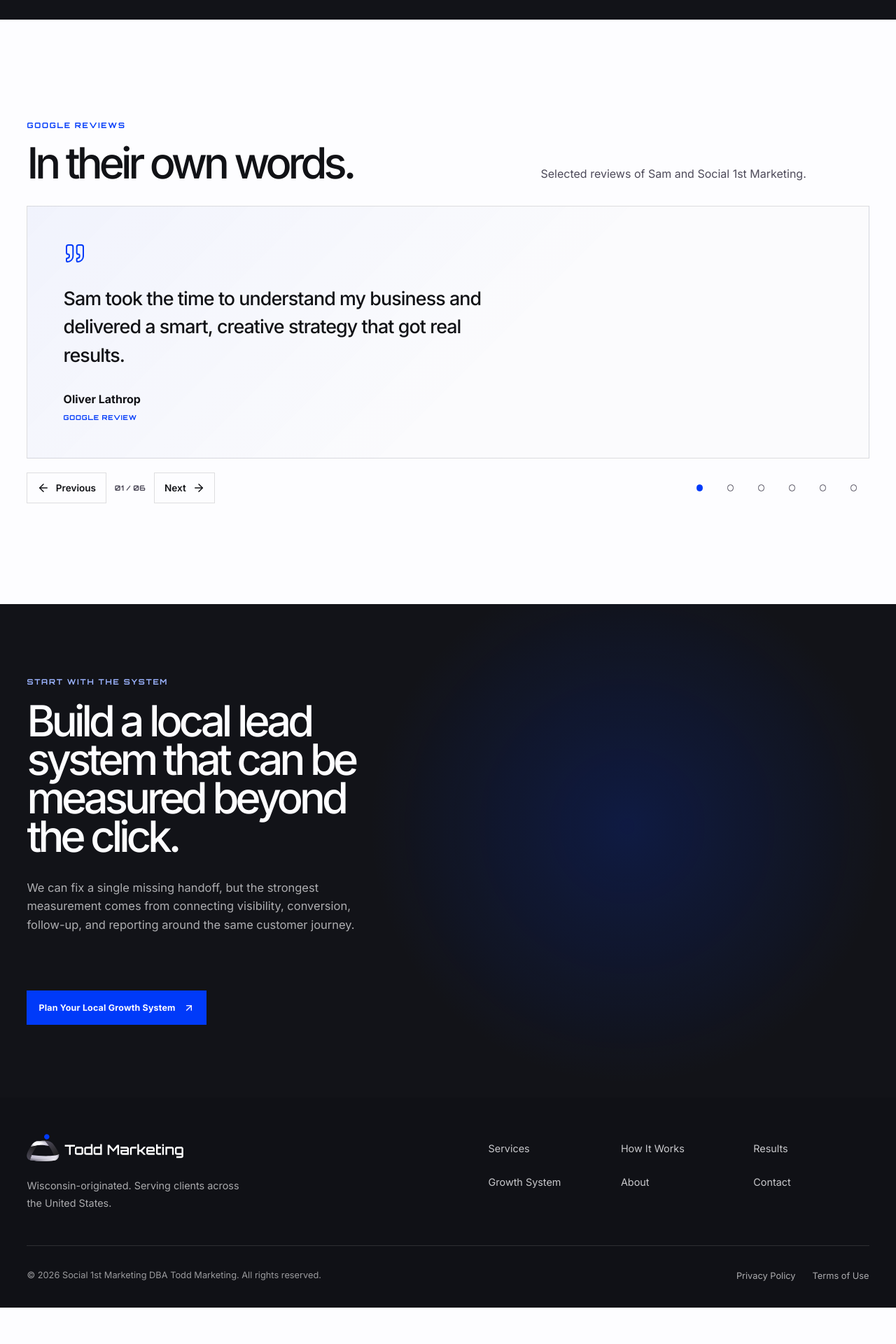
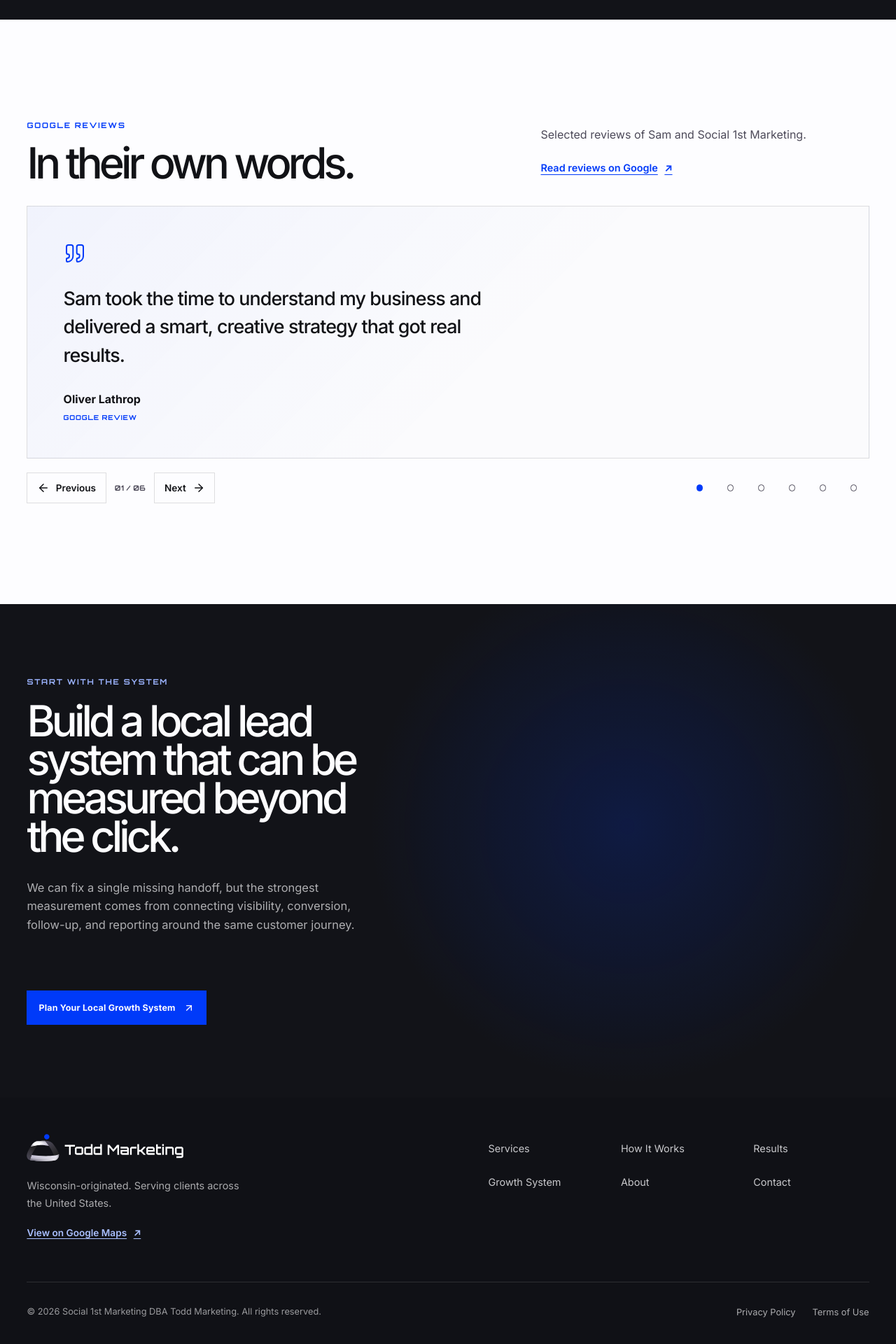
Before and after one commit to 064-breaks-stuff/Toddmarketing, a React (Vite) app: page /results in a window 1280 px wide. Shown: the part 5720-7640 px from the top of the page at 70% size. Before the commit the page ends 7588 px from the top, so only its background shows below. Built offline with nearby package versions, Linux system fonts and the light colour scheme.

Commit message:
fortieth push

```diff
--- a/src/components/layout/Footer.jsx
+++ b/src/components/layout/Footer.jsx
@@ -45,6 +45,17 @@ export default function Footer({ showGrowthCta = true }) {
             <p className="site-footer__location">
               Wisconsin-originated. Serving clients across the United States.
             </p>
+
+                        <a
+              className="site-footer__map-link"
+              href="https://share.google/RYwUVNS8hgC4Q4o31"
+              target="_blank"
+              rel="noopener noreferrer"
+              aria-label="View Todd Marketing on Google Maps (opens in a new tab)"
+            >
+              <span>View on Google Maps</span>
+              <span aria-hidden="true">↗</span>
+            </a>
           </div>
 
           <nav className="site-footer__links" aria-label="Footer navigation">
--- a/src/components/ui/GoogleReviewsCarousel.jsx
+++ b/src/components/ui/GoogleReviewsCarousel.jsx
@@ -102,9 +102,22 @@ export default function GoogleReviewsCarousel() {
             <h2 id={headingId}>In their own words.</h2>
           </div>
 
-          <p className="google-reviews__introduction">
-            Selected reviews of Sam and Social 1st Marketing.
-          </p>
+                    <div className="google-reviews__intro">
+            <p className="google-reviews__introduction">
+              Selected reviews of Sam and Social 1st Marketing.
+            </p>
+
+            <a
+              className="google-reviews__profile-link"
+              href="https://share.google/RYwUVNS8hgC4Q4o31"
+              target="_blank"
+              rel="noopener noreferrer"
+              aria-label="Read reviews on Google (opens in a new tab)"
+            >
+              <span>Read reviews on Google</span>
+              <span aria-hidden="true">↗</span>
+            </a>
+          </div>
         </div>
 
         <p
--- a/src/styles/footer.css
+++ b/src/styles/footer.css
@@ -260,3 +260,32 @@
     transition: none;
   }
 }
+
+.site-footer--refined .site-footer__map-link {
+  display: inline-flex;
+  max-width: 100%;
+  min-height: 2.75rem;
+  gap: 0.6rem;
+  align-items: center;
+  margin-top: 0.5rem;
+  padding: 0.4rem 0;
+  color: #a9bfff;
+  font-size: 0.85rem;
+  font-weight: 600;
+  line-height: 1.5;
+  text-decoration: underline;
+  text-underline-offset: 0.25em;
+}
+
+.site-footer--refined .site-footer__map-link > span:first-child {
+  min-width: 0;
+  overflow-wrap: anywhere;
+}
+
+.site-footer--refined .site-footer__map-link > span:last-child {
+  flex: 0 0 auto;
+}
+
+.site-footer--refined .site-footer__map-link:hover {
+  color: var(--tm-paper);
+}
--- a/src/styles/google-reviews.css
+++ b/src/styles/google-reviews.css
@@ -254,3 +254,41 @@
     font-size: 0.8rem;
   }
 }
+
+.google-reviews__intro {
+  min-width: 0;
+}
+
+.google-reviews__profile-link {
+  display: inline-flex;
+  max-width: 100%;
+  min-height: 2.75rem;
+  gap: 0.6rem;
+  align-items: center;
+  margin-top: 0.75rem;
+  padding: 0.4rem 0;
+  color: var(--tm-blue);
+  font-size: 0.9rem;
+  font-weight: 600;
+  line-height: 1.5;
+  text-decoration: underline;
+  text-underline-offset: 0.25em;
+}
+
+.google-reviews__profile-link > span:first-child {
+  min-width: 0;
+  overflow-wrap: anywhere;
+}
+
+.google-reviews__profile-link > span:last-child {
+  flex: 0 0 auto;
+}
+
+.google-reviews__profile-link:hover {
+  color: var(--tm-ink);
+}
+
+.google-reviews__profile-link:focus-visible {
+  outline: 2px solid var(--tm-blue);
+  outline-offset: 4px;
+}
```
